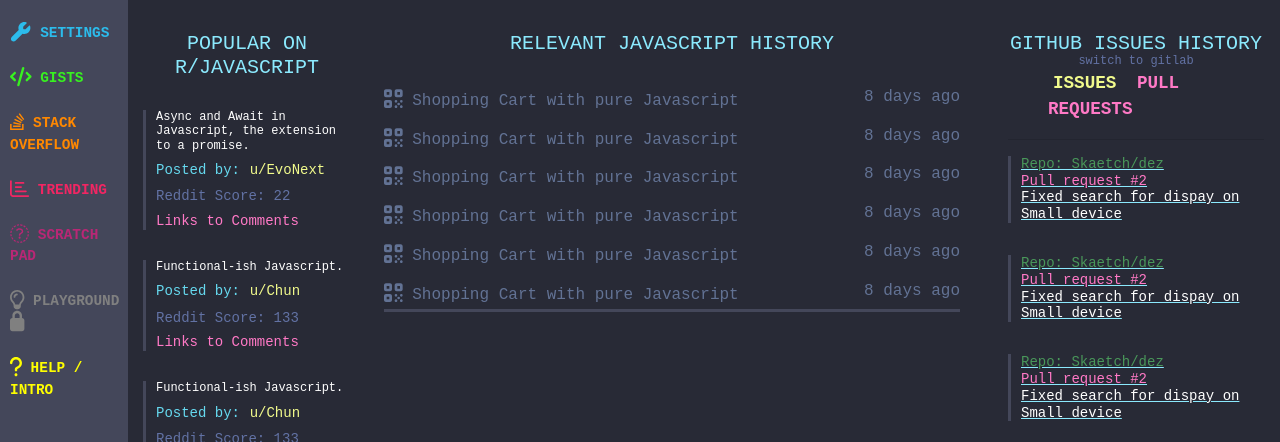
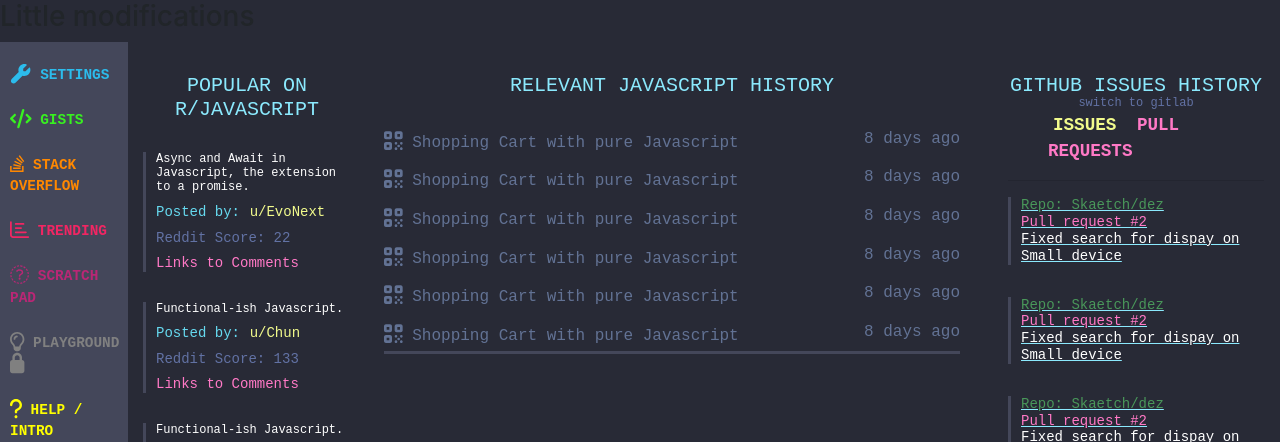
Before and after one commit to godwin-kachi/Chingu-voyage-9, a plain HTML site: page index.html in a window 1280 px wide. Shown: the top 442 px of the page. Drawn offline with nearby package versions, Linux system fonts and the light colour scheme.

Commit message:
modifications

```diff
--- a/index.html
+++ b/index.html
@@ -24,6 +24,7 @@
 
 </head>
 <body>
+    <h3>Little modifications</h3>
     <div>
             <nav id="sidebar">
                     <ul class="tool-list">
```
